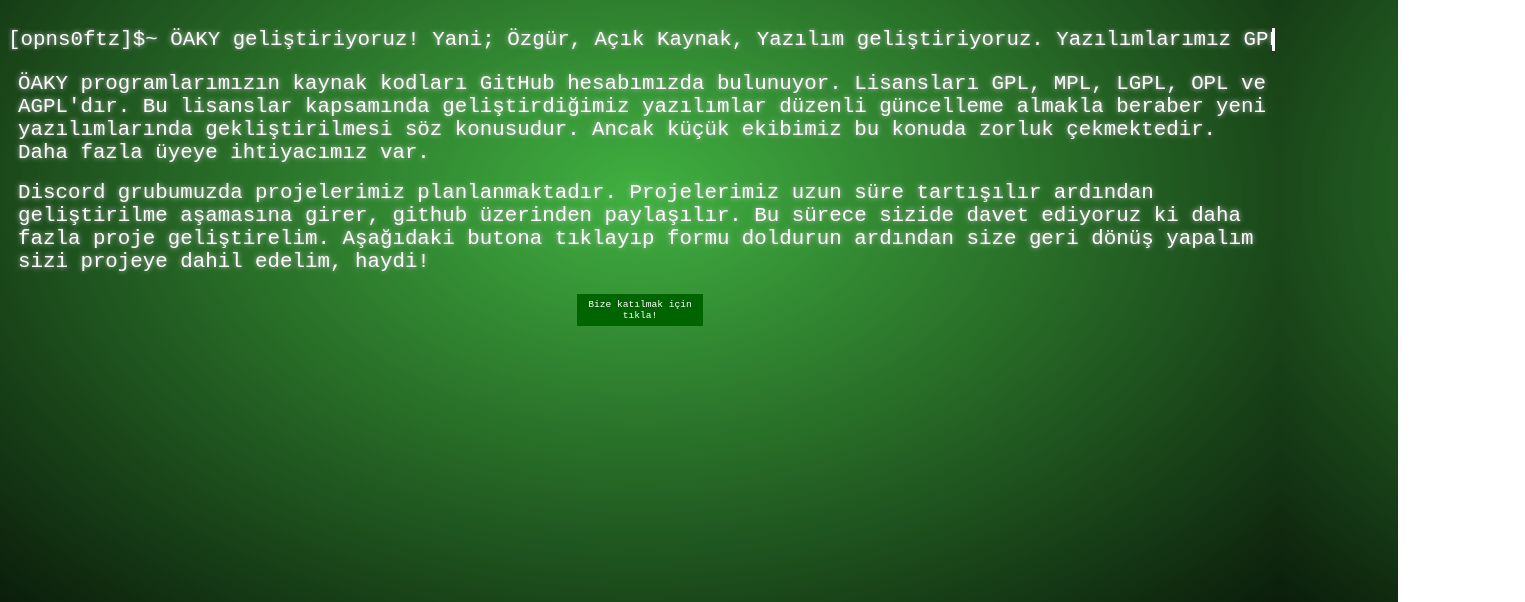
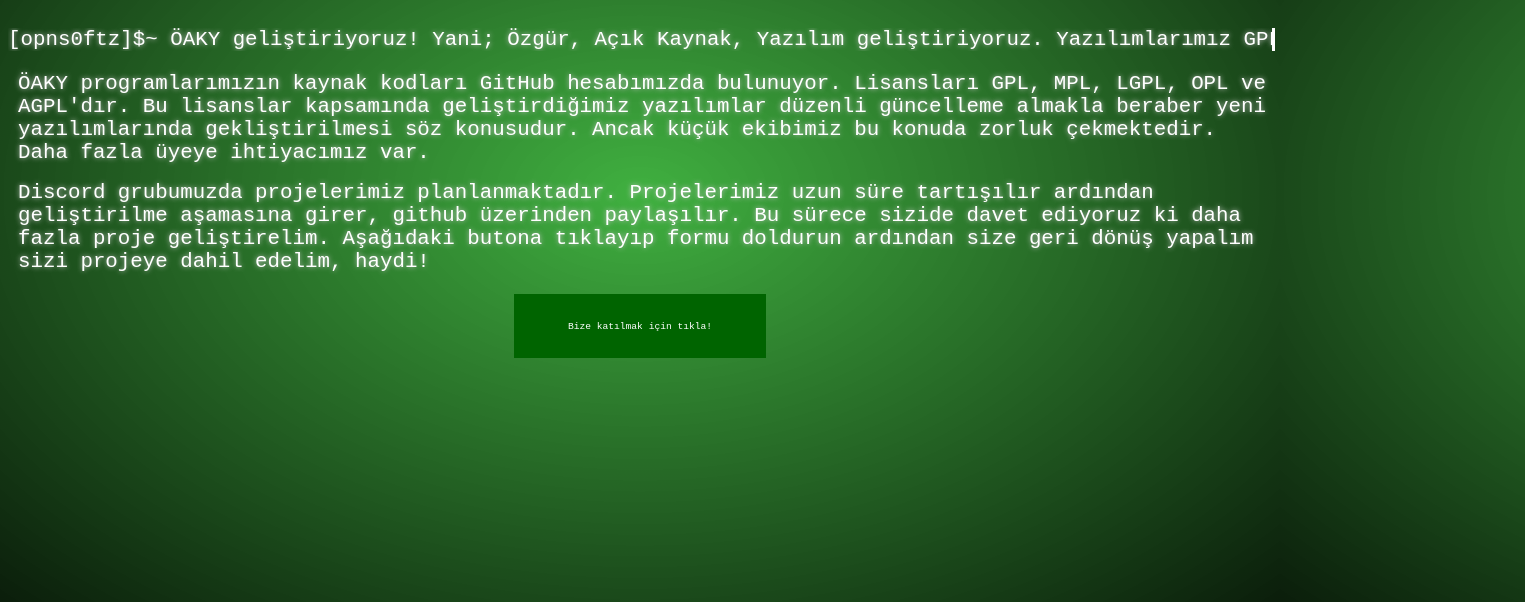
Before and after one commit to lastlos/opensoft, a plain HTML site: page index.html in a window 1280 px wide. Shown: the part 214-816 px from the top of the page, 1525 px wide, since content can reach past the window. Drawn offline with Linux system fonts and the light colour scheme.

Commit message:
Update style.css

```diff
--- a/style.css
+++ b/style.css
@@ -83,8 +83,8 @@ p {
 }
 
 button {
-  height: 4%;
-  width:10%;margin:0 50%;position:relative;left:-5%;
+  height: 8%;
+  width:20%;margin:0 50%;position:relative;left:-10%;
   text-align: center;
   border: none;
   font-family: monospace;
@@ -94,8 +94,8 @@ button {
   font-size: 0.75vw;
 }
 button:hover {
-  height: 4%;
-  width:10%;margin:0 50%;position:relative;left:-5%;
+  height: 8%;
+  width:20%;margin:0 50%;position:relative;left:-10%;
   text-align: center;
   border: none;
   font-family: monospace;
@@ -106,8 +106,8 @@ button:hover {
 }
 
 button:active {
-  height: 4%;
-  width:10%;margin:0 50%;position:relative;left:-5%;
+  height: 8%;
+  width:20%;margin:0 50%;position:relative;left:-10%;
   text-align: center;
   font-size: 0.75vw;
   border: none;
```
